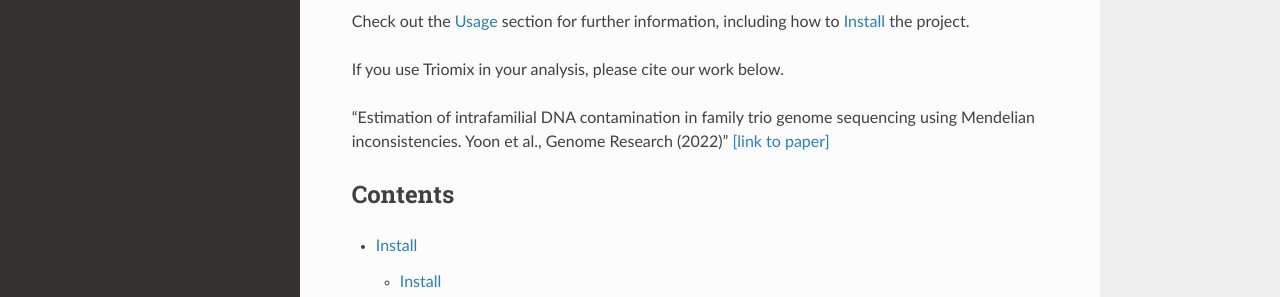
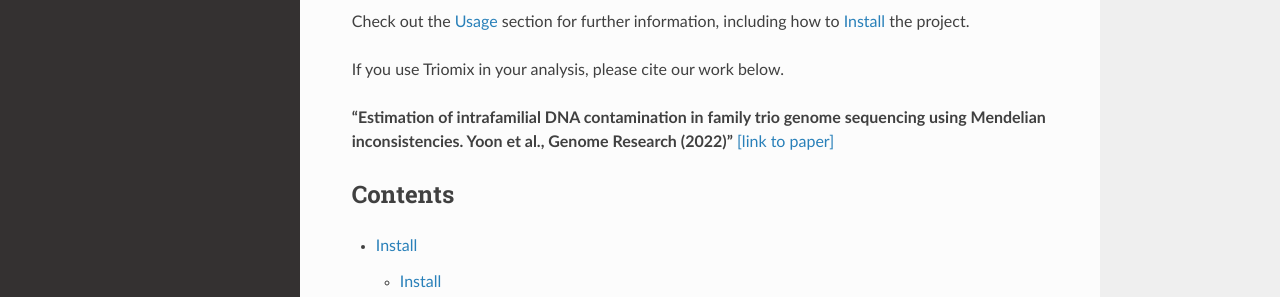
Before and after one commit to cjyoon/triomix_readthedocs, a Sphinx documentation site: the page built from docs/source/index.rst, in a window 1280 px wide. Shown: the part 342-639 px from the top of the page. Built offline with Sphinx 7.4.7 and the Read the Docs theme 2.0.0, drawn with Linux system fonts in a browser that asks for light colours.

```diff
--- a/docs/source/index.rst
+++ b/docs/source/index.rst
@@ -8,7 +8,7 @@ Check out the :doc:`usage` section for further information, including how to :re
 
 If you use Triomix in your analysis, please cite our work below.
 
-"Estimation of intrafamilial DNA contamination in family trio genome sequencing using Mendelian inconsistencies. Yoon et al., Genome Research (2022)" `[link to paper] <https://doi.org/10.1101/gr.276794.122>`_
+**"Estimation of intrafamilial DNA contamination in family trio genome sequencing using Mendelian inconsistencies. Yoon et al., Genome Research (2022)"** `[link to paper] <https://doi.org/10.1101/gr.276794.122>`_
 
 
 .. .. note::
```
